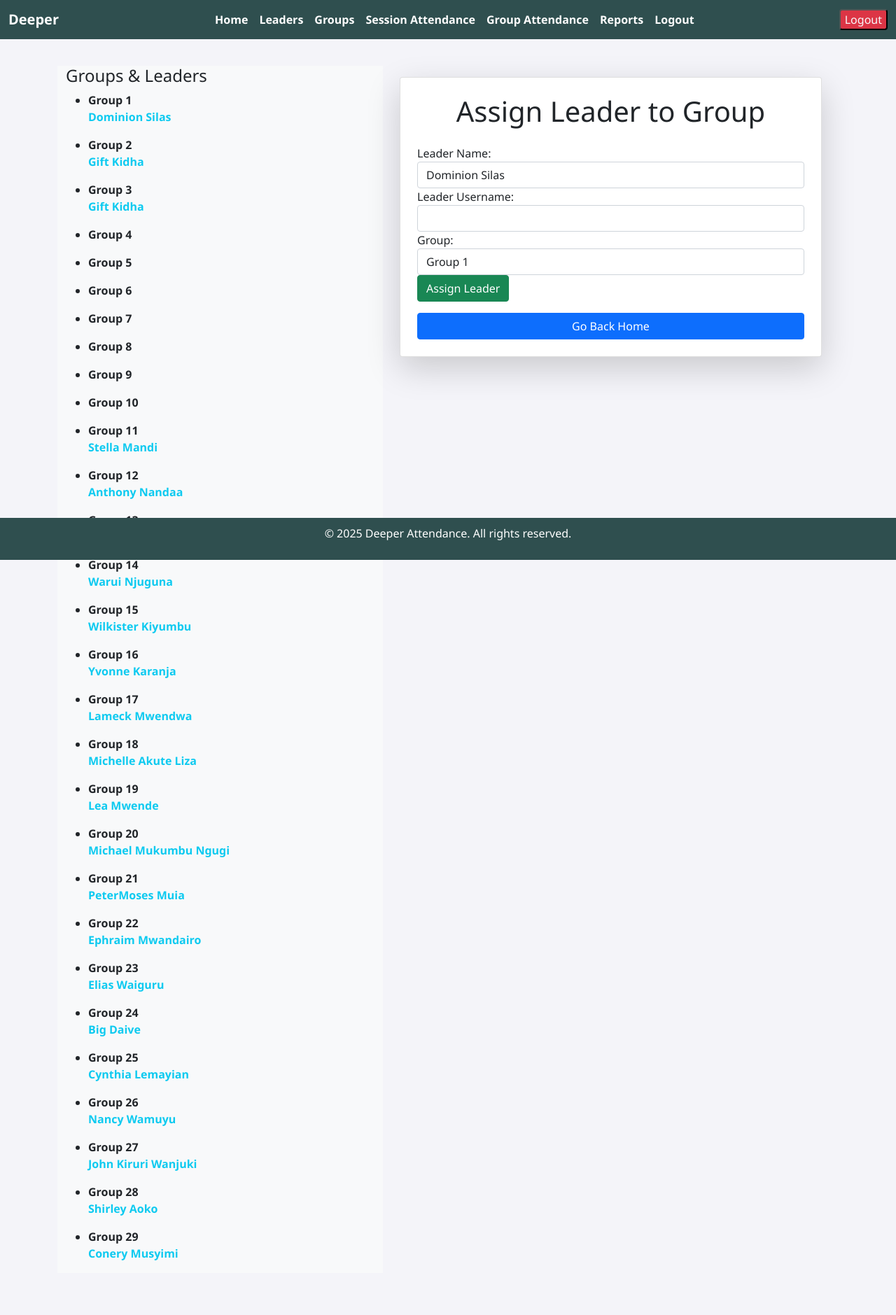
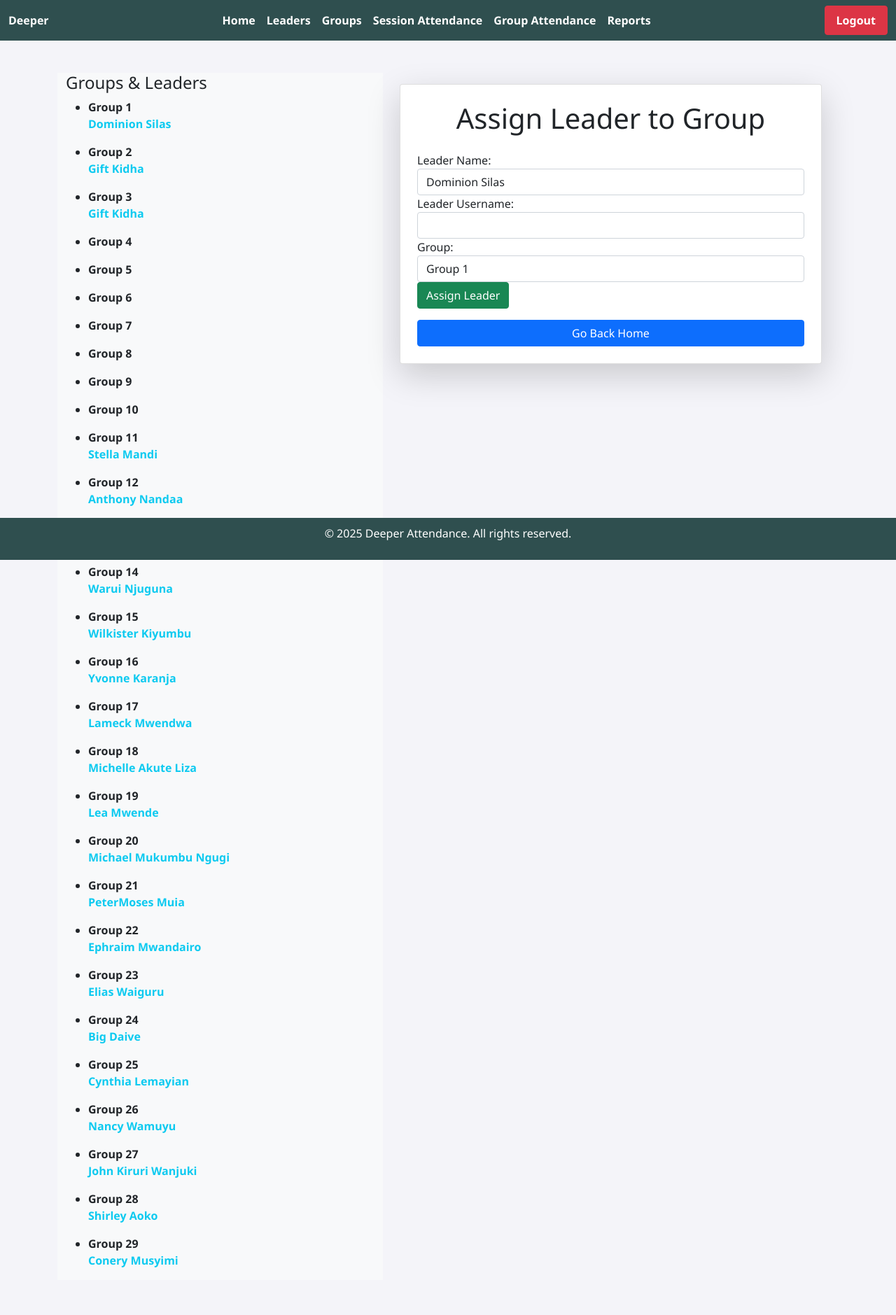
Before and after one commit to jimmyMithamo/new_deeper, a Django app: page /supervisor/assign-leader/ in a window 1280 px wide. Shown: the whole page at 70% size. Before the commit the page ends 1801 px from the top, so only its background shows below. Run offline with Django 5.2, Linux system fonts and the light colour scheme; data comes from the database, SQL or seed files in the repository; both versions use the stored data as it was after the commit.

Commit message:
admin pages

```diff
--- a/attendance/templates/attendance/all_attendance.html
+++ b/attendance/templates/attendance/all_attendance.html
@@ -6,12 +6,12 @@
 {% block content %}
 <div class="container d-flex flex-column justify-content-center align-items-center" style="min-height: 80vh;">
     <!-- Search Box -->
-    <div class="w-100 w-md-75 mb-4 px-3">
+    <div class="w-100 w-md-75 w-lg-50 mb-4 px-3">
         <input type="text" id="groupSearch" class="form-control form-control-lg" placeholder="Search for a group..." onkeyup="filterGroups()">
     </div>
 
     <!-- Scrollable Attendance Box -->
-    <div class="scroll-box shadow-lg p-4 bg-white rounded w-100" style="max-height: 70vh; overflow-y: auto;">
+    <div class="scroll-box shadow-lg p-4 bg-white rounded w-100 w-md-75 w-lg-50" style="max-height: 70vh; overflow-y: auto;">
         <h2 class="text-center mb-4 text-primary">Group Attendance</h2>
 
         {% for group, members in attendance_data.items %}
--- a/attendance/templates/attendance/assign_leader.html
+++ b/attendance/templates/attendance/assign_leader.html
@@ -4,7 +4,7 @@
 <div class="container mt-4">
     <div class="row">
         <!-- Sidebar -->
-        <nav class="col-md-4 col-lg-5 d-md-block bg-light sidebar collapse" id="sidebarMenu">
+        <nav class="col-md-3 d-md-block d-none col-lg-5  bg-light sidebar collapse" id="sidebarMenu">
             <div class="sidebar">
                 <h4>Groups & Leaders</h4>
                 <ul>
@@ -19,7 +19,7 @@
         </nav>
 
         <!-- Main Content -->
-        <main role="main" class="col-md-9 ml-sm-auto col-lg-7 px-md-4 content">
+        <main role="main" class="col-md-9 ml-sm-auto col-lg-7 px-md-4 col-12">
             <div class="card shadow-lg p-4 mt-3">
                 <h1 class="text-center mb-4">Assign Leader to Group</h1>
 
--- a/attendance/templates/attendance/base.html
+++ b/attendance/templates/attendance/base.html
@@ -9,11 +9,11 @@
     body {
       background-color: #f4f4f9;
       font-family: 'Segoe UI', Tahoma, Geneva, Verdana, sans-serif;
-      padding-top: 70px; /* To prevent content from being hidden behind fixed navbar */
+      padding-top: 80px; /* To prevent content from being hidden behind fixed navbar */
       padding-bottom: 50px; /* To prevent content from overlapping footer */
     }
 
-    /* Solid contrasting color for Navbar */
+    /* Navbar Styling */
     .navbar {
       background-color: #2F4F4F;  /* Dark Slate Gray for good contrast */
     }
@@ -25,10 +25,25 @@
     .navbar-brand, .nav-link {
       color: white !important;
       font-weight: bold;
+      font-size: 1.0rem;  /* Default font size */
     }
 
     .nav-link:hover {
       color: #FFD65A !important; /* Soft Yellow highlight on hover */
+    }
+
+    /* Increase font size on small screens */
+    @media (max-width: 576px) {
+      .navbar-brand, .nav-link {
+        font-size: 1.0rem;  /* Increase font size on small screens */
+      }
+
+      .navbar-brand {
+        font-size: 1.6rem;  /* Make brand text larger on small screens */
+      }
+      .nav-link:hover {
+        color: white !important; /* Revert hover color to white */
+      }
     }
 
     /* Footer Styling */
@@ -41,6 +56,18 @@
       text-align: center;
       padding: 10px 0;
     }
+    /* Increase the size of the toggle button */
+    .navbar-toggler {
+      padding: 0.95rem 1rem;  /* Adjust padding for a larger button */
+      font-size: 1.25rem;     /* Increase font size if using text icons */
+    }
+
+    /* Increase the size of the hamburger icon */
+    .navbar-toggler-icon {
+      width: 1.8em;  /* Increase width */
+      height: 1.0em; /* Increase height */
+    }
+
   </style>
 </head>
 <body>
@@ -48,36 +75,21 @@
   <!-- Navbar Start -->
   <nav class="navbar navbar-expand-lg navbar-dark fixed-top">
     <div class="container-fluid">
-      <a class="navbar-brand" href="#">Deeper</a>
+      <a class="navbar-brand mx-auto" href="#">Deeper</a>
       <button class="navbar-toggler" type="button" data-bs-toggle="collapse" data-bs-target="#navbarNav"
               aria-controls="navbarNav" aria-expanded="false" aria-label="Toggle navigation">
         <span class="navbar-toggler-icon"></span>
       </button>
       <div class="collapse navbar-collapse justify-content-center" id="navbarNav">
         <ul class="navbar-nav">
-          <li class="nav-item">
-            <a class="nav-link active" href="{% url 'admin_home' %}">Home</a>
-          </li>
-          <li class="nav-item">
-            <a class="nav-link" href="{% url 'assign_leader' %}">Leaders</a>
-          </li>
-          <li class="nav-item">
-            <a class="nav-link" href="{% url 'manage_group' %}">Groups</a>
-          </li>
-          <li class="nav-item">
-            <a class="nav-link" href="{% url 'view_attendance' %}">Session Attendance</a>
-          </li>
-          <li class="nav-item">
-            <a class="nav-link" href="{% url 'all_attendance' %}">Group Attendance</a>
-          </li>
-          <li class="nav-item">
-            <a class="nav-link" href="{% url 'generate_attendance_report' %}">Reports</a>
-          </li>
-          <li class="nav-item">
-            <a class="nav-link" href="{% url 'supervisor_logout' %}">Logout</a>
-          </li>
+          <li class="nav-item"><a class="nav-link active" href="{% url 'admin_home' %}">Home</a></li>
+          <li class="nav-item"><a class="nav-link" href="{% url 'assign_leader' %}">Leaders</a></li>
+          <li class="nav-item"><a class="nav-link" href="{% url 'manage_group' %}">Groups</a></li>
+          <li class="nav-item"><a class="nav-link" href="{% url 'view_attendance' %}">Session Attendance</a></li>
+          <li class="nav-item"><a class="nav-link" href="{% url 'all_attendance' %}">Group Attendance</a></li>
+          <li class="nav-item"><a class="nav-link" href="{% url 'generate_attendance_report' %}">Reports</a></li>
         </ul>
-        <a class="" href="{% url 'supervisor_logout' %}"><button class="bg-danger text-light rounded">Logout</button></a>
+        <a class="nav-link btn btn-danger" href="{% url 'supervisor_logout' %}">Logout</a>
       </div>
     </div>
   </nav>
--- a/attendance/templates/attendance/homepage.html
+++ b/attendance/templates/attendance/homepage.html
@@ -24,6 +24,7 @@
                 <!-- Login Button -->
                 <a href="{% url 'login' %}" class="btn btn-success btn-lg">Login to Mark Attendance</a>
             </div>
+            <a href="{% url 'admin_home' %}" class="btn btn-success btn-lg">Admin dashboard</a>
         </div>
     </div>
 
--- a/deeper_attendance/settings.py
+++ b/deeper_attendance/settings.py
@@ -25,7 +25,7 @@ SECRET_KEY = 'django-insecure-ve+%ibi@2b%7waxy#4k6rfwvjwlu-eeu%wrsjf@dp!dqwh4_$g
 # SECURITY WARNING: don't run with debug turned on in production!
 DEBUG = True
 
-ALLOWED_HOSTS = ['www.tutumekenya.co.ke', 'tutumekenya.co.ke', '127.0.0.1']
+ALLOWED_HOSTS = ['www.tutumekenya.co.ke', 'tutumekenya.co.ke', '127.0.0.1', 'localhost']
 
 
 # Application definition
```
Also changed, not shown: db.sqlite3.
